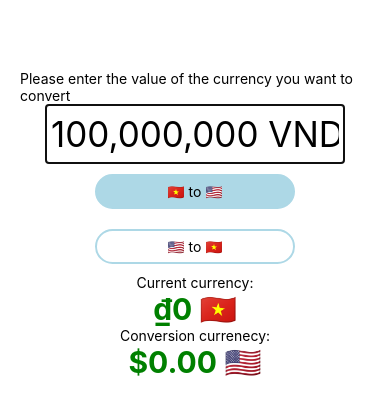
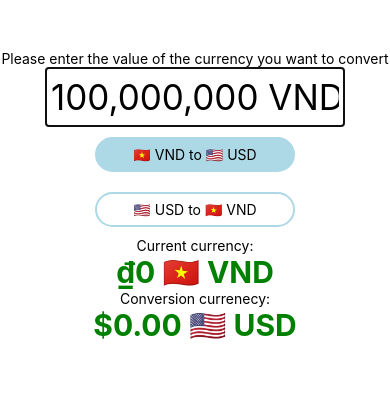
Before and after one commit to PrimeTimeTran/rn-currencyconverter, a React Native app: screen / in a window 390 px wide. Shown: the top 414 px of the page. Built offline with nearby package versions, Linux system fonts and the light colour scheme.

Commit message:
Update README

```diff
--- a/App.js
+++ b/App.js
@@ -10,7 +10,7 @@ import {
 const FormattedCurrency = (props) => {
   const format = props.type === 'usd' ? 'us' : 'vn'
   const currency = props.type === 'usd' ? 'USD' : 'VND'
-  const flag = props.type === 'usd' ? '🇺🇸' : '🇻🇳'
+  const flag = props.type === 'usd' ? '🇺🇸 USD' : '🇻🇳 VND'
 
   const formatter = new Intl.NumberFormat(format, {
     currency,
@@ -28,8 +28,8 @@ const ConversionTypeButton = (props) => {
   const backgroundColor = props.fromCurrency === props.from && props.toCurrency === props.to ? 'lightblue' : null
   const buttonStyle = { backgroundColor: backgroundColor  }
 
-  const fromFlag = props.from === 'usd' ? '🇺🇸' : '🇻🇳'
-  const toFlag = props.to === 'usd' ? '🇺🇸' : '🇻🇳'
+  const fromFlag = props.from === 'usd' ? '🇺🇸 USD' : '🇻🇳 VND'
+  const toFlag = props.to === 'usd' ? '🇺🇸 USD' : '🇻🇳 VND'
 
   return (
     <TouchableOpacity
@@ -121,10 +121,8 @@ export default function App() {
 const styles = StyleSheet.create({
   container: {
     flex: 1,
-    padding: 20,
     marginTop: 50,
     alignItems: 'center',
-    backgroundColor: '#fff',
     justifyContent: 'flex-start',
   },
   button: {
```
Also changed, not shown: 1 other file (tests, documents, lock files or other folders).
